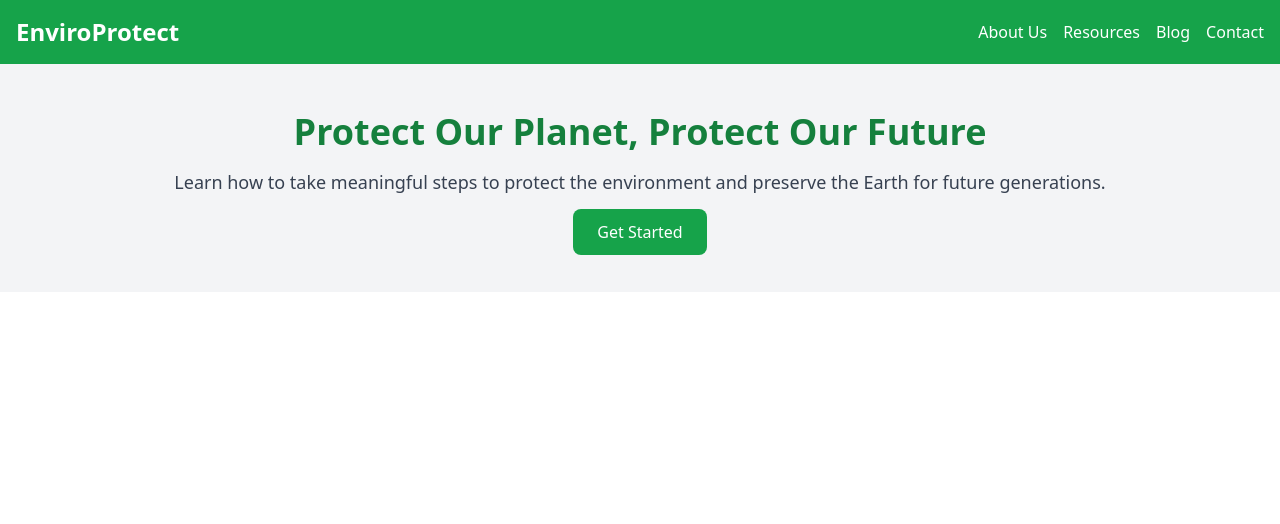
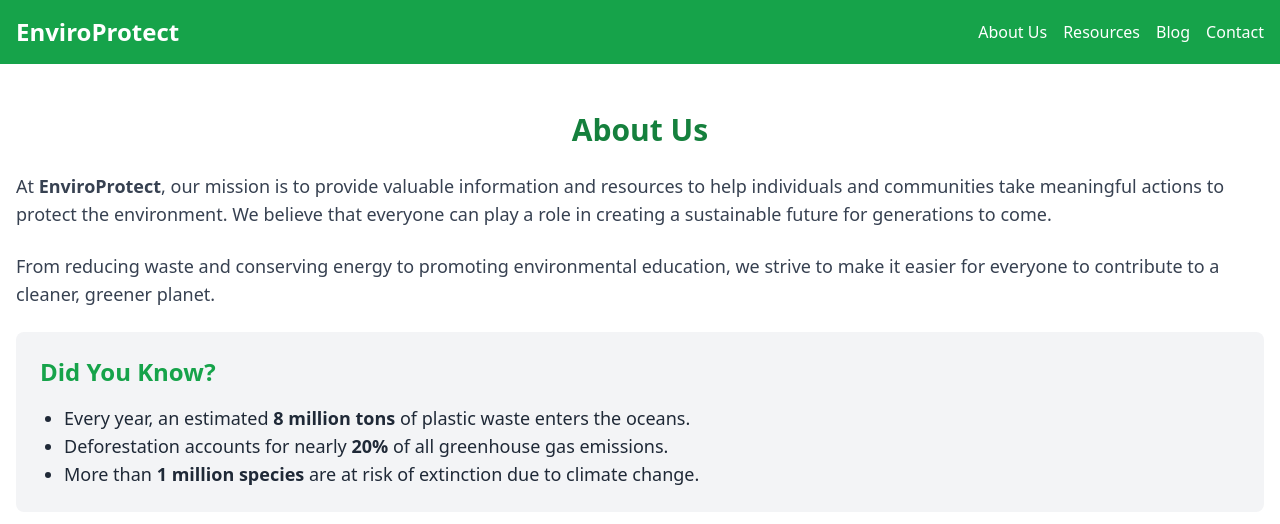
Before and after one commit to MishSoft/environmental-protection, a React (Vite) app: page /about in a window 1280 px wide. Shown: the top 524 px of the page. Built offline with nearby package versions, Linux system fonts and the light colour scheme.

Commit message:
Add About Us page and set up routing with React Router

```diff
--- a/package.json
+++ b/package.json
@@ -14,7 +14,8 @@
     "@heroicons/react": "^2.1.5",
     "react": "^18.3.1",
     "react-dom": "^18.3.1",
-    "react-icons": "^5.3.0"
+    "react-icons": "^5.3.0",
+    "react-router-dom": "^6.26.2"
   },
   "devDependencies": {
     "@eslint/js": "^9.11.1",
--- a/src/App.tsx
+++ b/src/App.tsx
@@ -1,13 +1,20 @@
+// src/App.tsx
+import React from "react";
+import { BrowserRouter as Router, Route, Routes } from "react-router-dom";
 import Header from "./components/Header";
 import Hero from "./components/Hero";
+import About from "./pages/About";
 
-function App() {
+const App: React.FC = () => {
   return (
-    <>
+    <Router>
       <Header />
-      <Hero />
-    </>
+      <Routes>
+        <Route path="/" element={<Hero />} />
+        <Route path="/about" element={<About />} />
+      </Routes>
+    </Router>
   );
-}
+};
 
 export default App;
--- a/src/components/Header.tsx
+++ b/src/components/Header.tsx
@@ -14,22 +14,22 @@ const Header: React.FC = () => {
         <nav>
           <ul className="flex space-x-4">
             <li>
-              <a href="#about" className="hover:text-gray-300">
+              <a href="/about" className="hover:text-gray-300">
                 About Us
               </a>
             </li>
             <li>
-              <a href="#resources" className="hover:text-gray-300">
+              <a href="/resources" className="hover:text-gray-300">
                 Resources
               </a>
             </li>
             <li>
-              <a href="#blog" className="hover:text-gray-300">
+              <a href="/blog" className="hover:text-gray-300">
                 Blog
               </a>
             </li>
             <li>
-              <a href="#contact" className="hover:text-gray-300">
+              <a href="/contact" className="hover:text-gray-300">
                 Contact
               </a>
             </li>
--- /dev/null
+++ b/src/pages/About.tsx
@@ -0,0 +1,54 @@
+// src/pages/About.tsx
+import React from "react";
+
+const About: React.FC = () => {
+  return (
+    <section className="bg-white py-12">
+      <div className="container mx-auto px-4">
+        {/* About Us Section Heading */}
+        <h2 className="text-3xl font-bold text-green-700 mb-6 text-center">
+          About Us
+        </h2>
+
+        {/* About Us Content */}
+        <div className="text-lg text-gray-700 space-y-6">
+          <p>
+            At <strong>EnviroProtect</strong>, our mission is to provide
+            valuable information and resources to help individuals and
+            communities take meaningful actions to protect the environment. We
+            believe that everyone can play a role in creating a sustainable
+            future for generations to come.
+          </p>
+          <p>
+            From reducing waste and conserving energy to promoting environmental
+            education, we strive to make it easier for everyone to contribute to
+            a cleaner, greener planet.
+          </p>
+
+          {/* Key Statistics or Environmental Facts */}
+          <div className="bg-gray-100 p-6 rounded-lg">
+            <h3 className="text-2xl font-semibold text-green-600 mb-4">
+              Did You Know?
+            </h3>
+            <ul className="list-disc pl-6 text-gray-800">
+              <li>
+                Every year, an estimated <strong>8 million tons</strong> of
+                plastic waste enters the oceans.
+              </li>
+              <li>
+                Deforestation accounts for nearly <strong>20%</strong> of all
+                greenhouse gas emissions.
+              </li>
+              <li>
+                More than <strong>1 million species</strong> are at risk of
+                extinction due to climate change.
+              </li>
+            </ul>
+          </div>
+        </div>
+      </div>
+    </section>
+  );
+};
+
+export default About;
```
Also changed, not shown: 1 other file (tests, documents, lock files or other folders).
